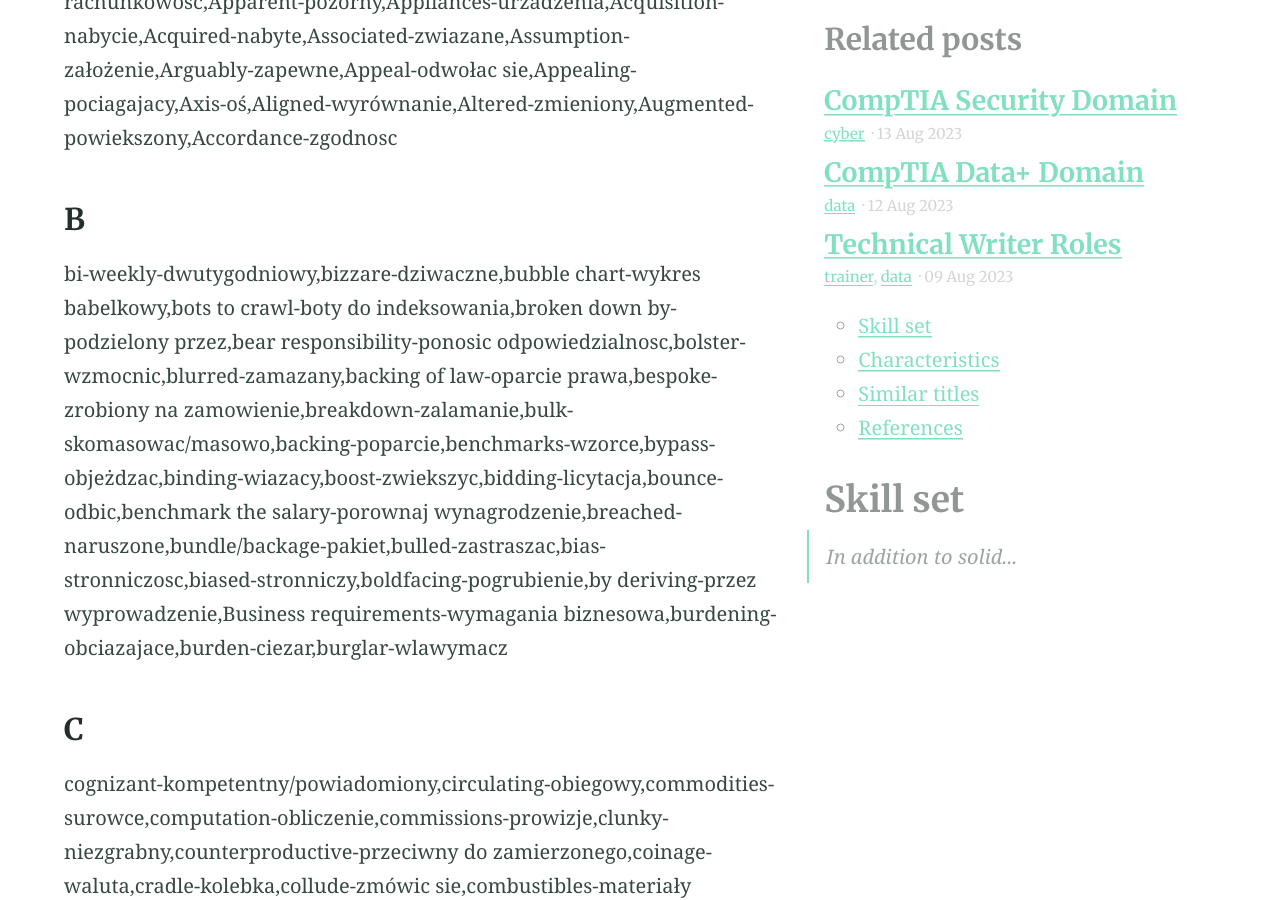
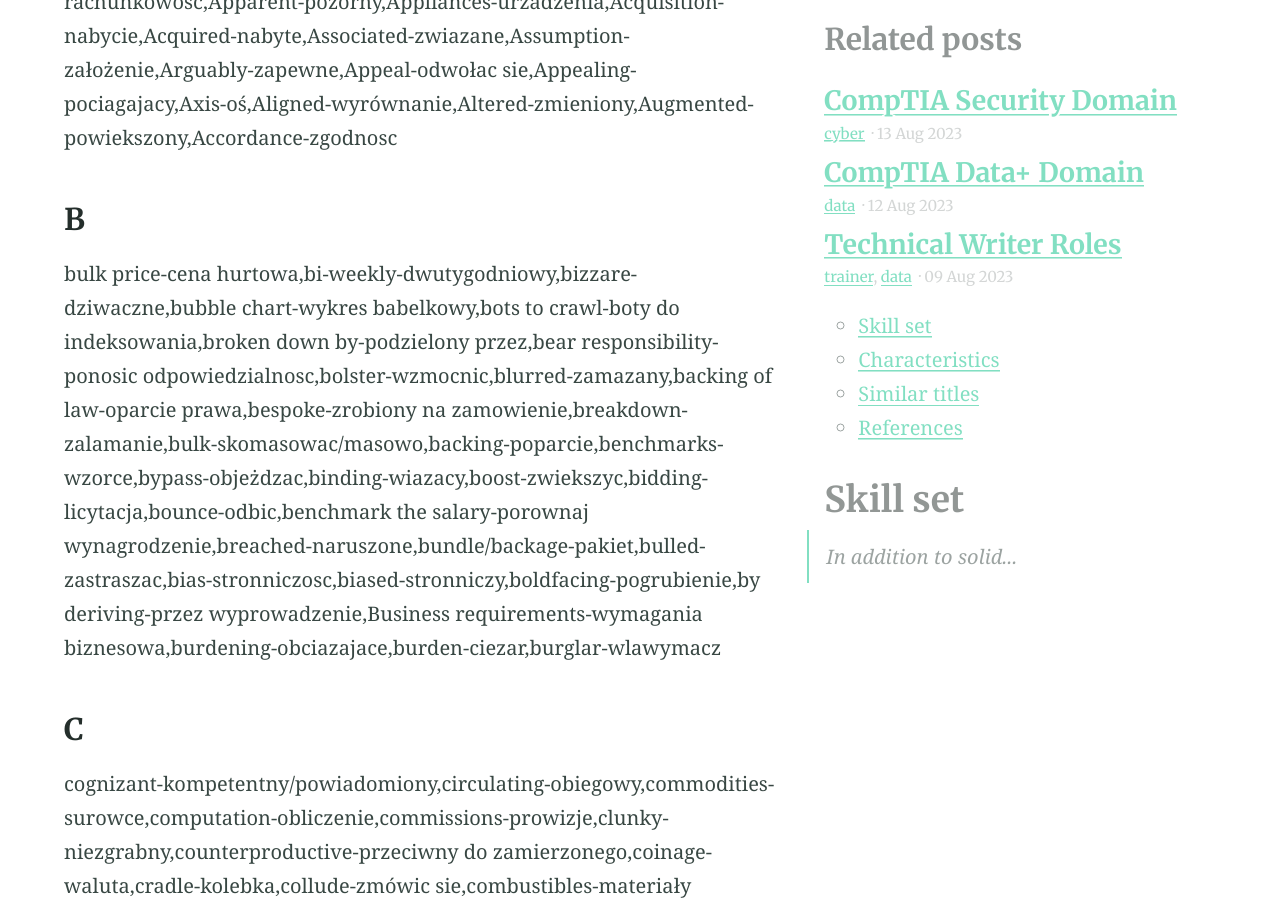
Before and after one commit to esccode/esccode.github.io, a Jekyll site: the page built from _posts/2023-08-11-ed.md, in a window 1280 px wide and 900 px high, scrolled down 5189 px. Built offline with Jekyll 4.4.1, drawn with Linux system fonts in a browser that asks for light colours.

Commit message:
ffffffff

```diff
--- a/_posts/2023-08-11-ed.md
+++ b/_posts/2023-08-11-ed.md
@@ -119,7 +119,7 @@
 
 ### B
 
-bi-weekly-dwutygodniowy,bizzare-dziwaczne,bubble chart-wykres babelkowy,bots to crawl-boty do indeksowania,broken down by-podzielony przez,bear responsibility-ponosic odpowiedzialnosc,bolster-wzmocnic,blurred-zamazany,backing of law-oparcie prawa,bespoke-zrobiony na zamowienie,breakdown-zalamanie,bulk-skomasowac/masowo,backing-poparcie,benchmarks-wzorce,bypass-objeżdzac,binding-wiazacy,boost-zwiekszyc,bidding-licytacja,bounce-odbic,benchmark the salary-porownaj wynagrodzenie,breached-naruszone,bundle/backage-pakiet,bulled-zastraszac,bias-stronniczosc,biased-stronniczy,boldfacing-pogrubienie,by deriving-przez wyprowadzenie,Business requirements-wymagania biznesowa,burdening-obciazajace,burden-ciezar,burglar-wlawymacz
+bulk price-cena hurtowa,bi-weekly-dwutygodniowy,bizzare-dziwaczne,bubble chart-wykres babelkowy,bots to crawl-boty do indeksowania,broken down by-podzielony przez,bear responsibility-ponosic odpowiedzialnosc,bolster-wzmocnic,blurred-zamazany,backing of law-oparcie prawa,bespoke-zrobiony na zamowienie,breakdown-zalamanie,bulk-skomasowac/masowo,backing-poparcie,benchmarks-wzorce,bypass-objeżdzac,binding-wiazacy,boost-zwiekszyc,bidding-licytacja,bounce-odbic,benchmark the salary-porownaj wynagrodzenie,breached-naruszone,bundle/backage-pakiet,bulled-zastraszac,bias-stronniczosc,biased-stronniczy,boldfacing-pogrubienie,by deriving-przez wyprowadzenie,Business requirements-wymagania biznesowa,burdening-obciazajace,burden-ciezar,burglar-wlawymacz
 
 ### C
 
```
